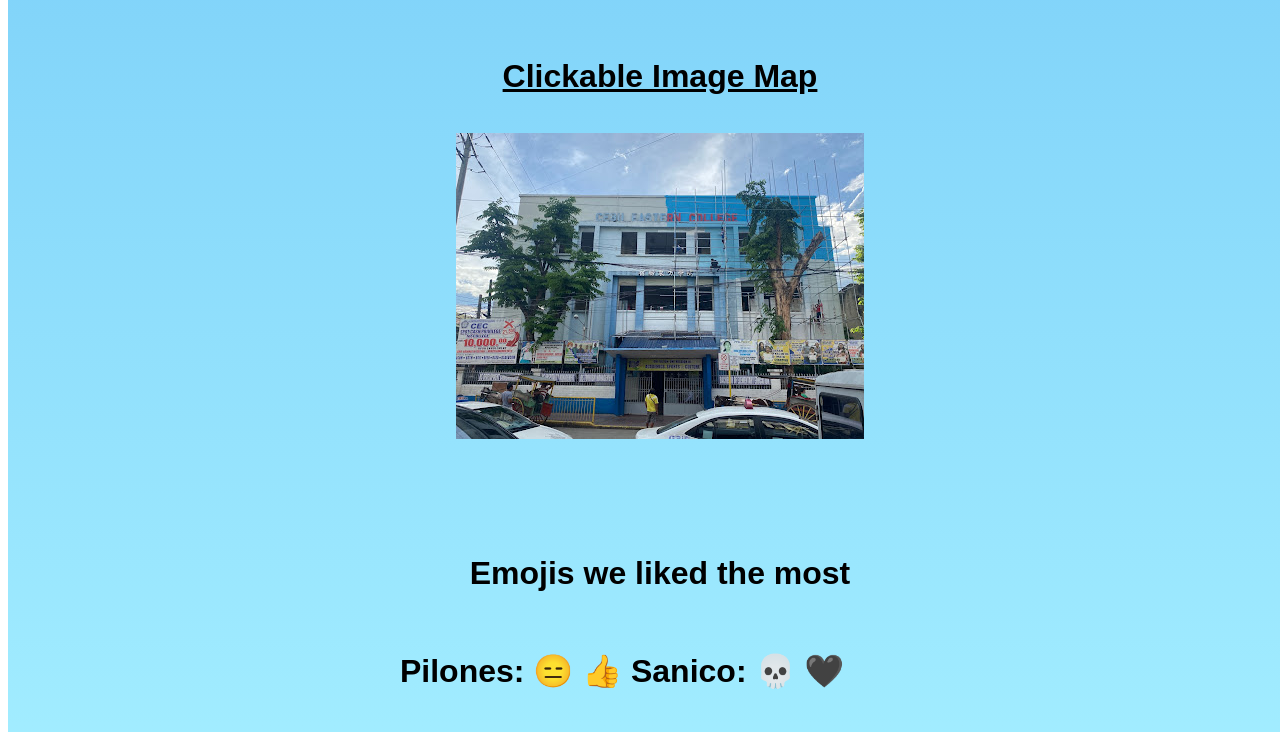
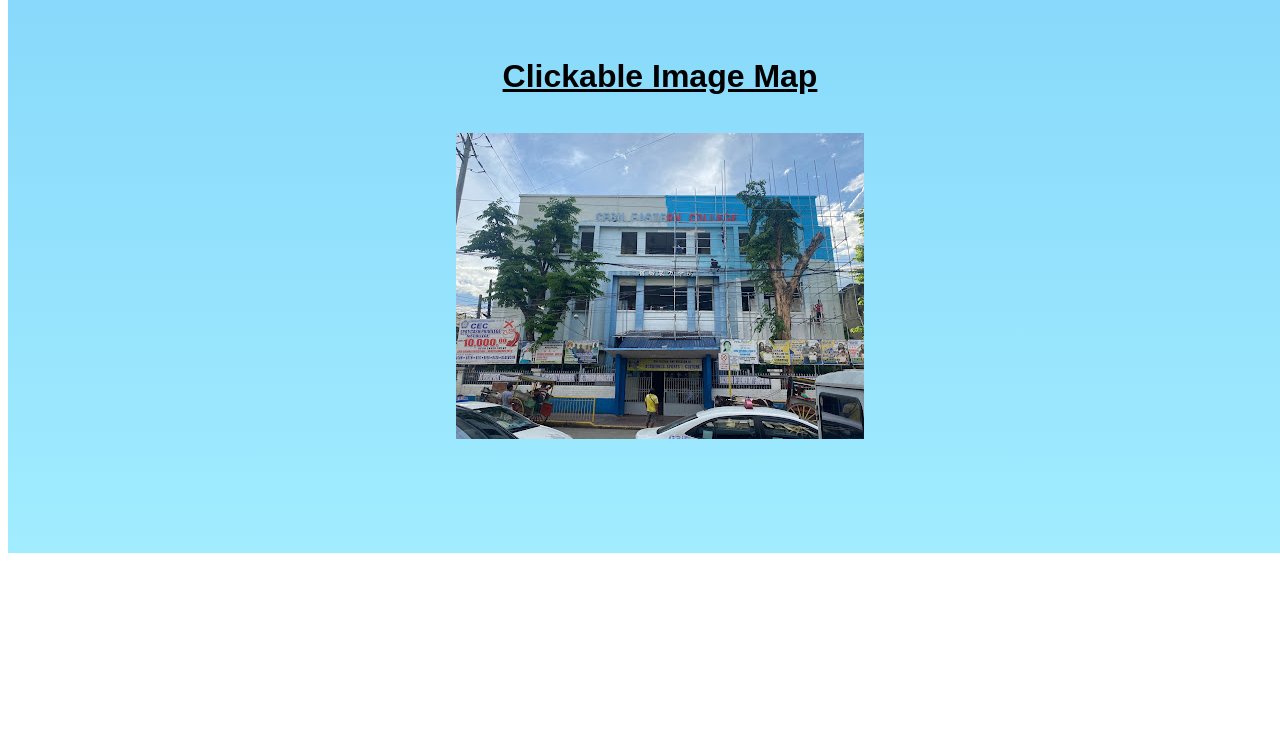
Before and after one commit to Noahhh14/glennn, a plain HTML site: page School.html in a window 1280 px wide. Shown: the part 1737-2477 px from the top of the page. After the commit the page ends 2298 px from the top, so only its background shows below. Drawn offline with Linux system fonts and the light colour scheme.

Commit message:
School.html

```diff
--- a/School.html
+++ b/School.html
@@ -51,11 +51,8 @@
                 <br>
                 <br>
                 <br>
-                <h1>Emojis we liked the most</h1>
-        <div class="glenyyy">
-            <br>
-                <h1>Pilones:  &#128529; &#128077;  Sanico:  &#128128; &#128420;</h1>
-        </div>
+
+
     </div>
 
 </center>
```
